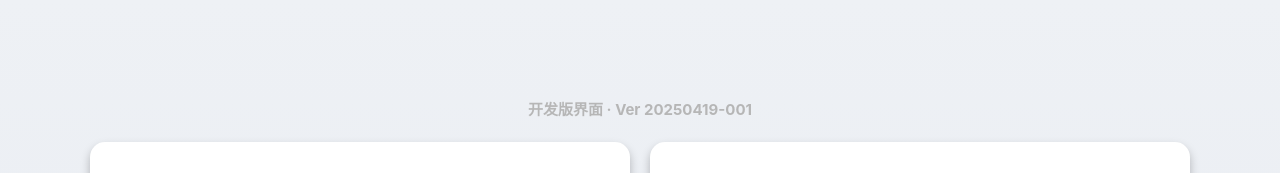
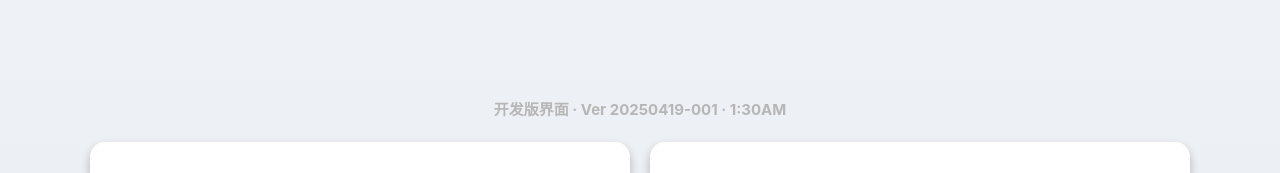
Before and after one commit to VastoceanQwQ/web-AI.daily, a Vue app: page / in a window 1280 px wide. Shown: the top 173 px of the page. Built offline with nearby package versions, Linux system fonts and the light colour scheme; grey boxes are pictures that could not be loaded.

Commit message:
20250419-001
补充更新网页标题

```diff
--- a/index.html
+++ b/index.html
@@ -4,7 +4,7 @@
     <meta charset="UTF-8">
     <link rel="icon" href="/favicon.ico">
     <meta name="viewport" content="width=device-width, initial-scale=1.0">
-    <title>Vite App</title>
+    <title>AI Daliy - AI早报</title>
   </head>
   <body>
     <div id="app"></div>
--- a/src/App.vue
+++ b/src/App.vue
@@ -1,7 +1,7 @@
 <template>
     <main-footer></main-footer>
     <div class="main-place">
-        <div class="card-description">开发版界面 · Ver 20250419-001</div>
+        <div class="card-description">开发版界面 · Ver 20250419-001 · 1:30AM</div>
         <div class="card-container">
             <div v-for="(card, index) in cards" :key="index" class="card">
                 <div class="card-header" :style="{ backgroundImage: `url(${card.headerImage})` }"></div>
```
